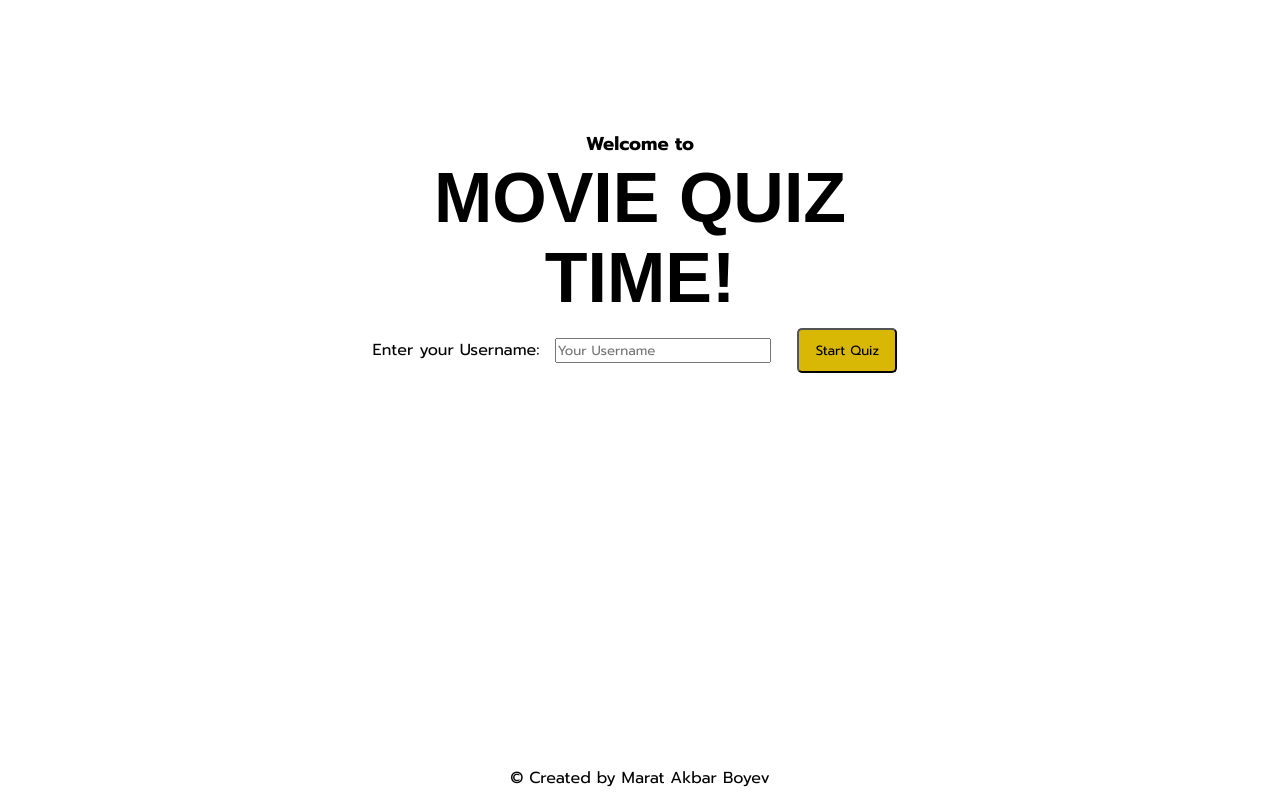
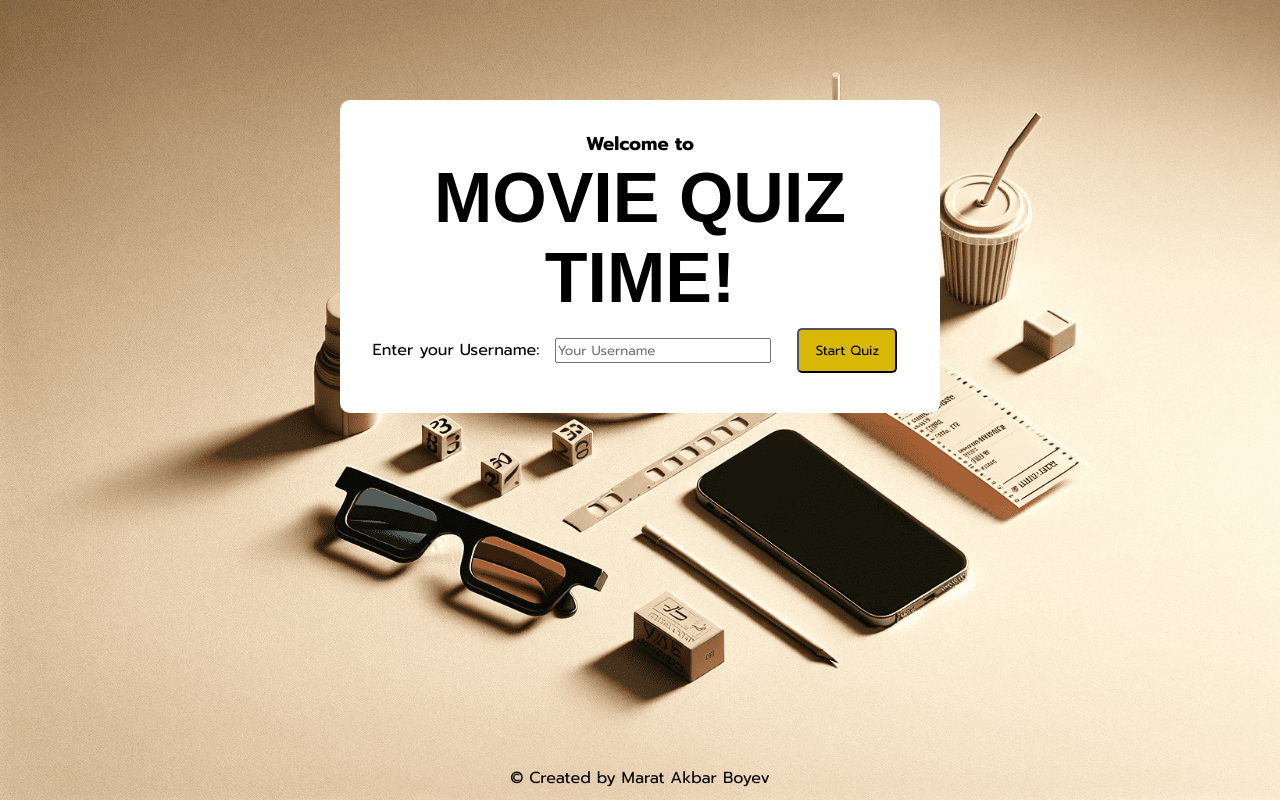
Before and after one commit to Code-Institute-Submissions/MABSWE-PP2, a plain HTML site: page index.html in a window 1280 px wide. Drawn offline with Linux system fonts and the light colour scheme; the site is published under a folder, as on GitHub Pages, so addresses that start at the root find nothing; a web font is replaced by a local one.

```diff
--- a/assets/css/style.css
+++ b/assets/css/style.css
@@ -8,7 +8,7 @@
 
 body {
     /*Background Image*/
-    background-image: url(/assets/images/bg.jpg);
+    background-image: url("../images/bg.jpg");
     background-repeat: no-repeat;
     background-size: cover;
     background-attachment: fixed;
--- a/assets/js/script.js
+++ b/assets/js/script.js
@@ -219,6 +219,8 @@ function startQuiz() {
     showQuestion();
 }
 
+
+
 startQuizButton.addEventListener("click", startQuiz);
 // Displays quiz questions, starting from the first question//
 
```
Also changed, not shown: index.html (line endings or trailing spaces), 1 other file.
